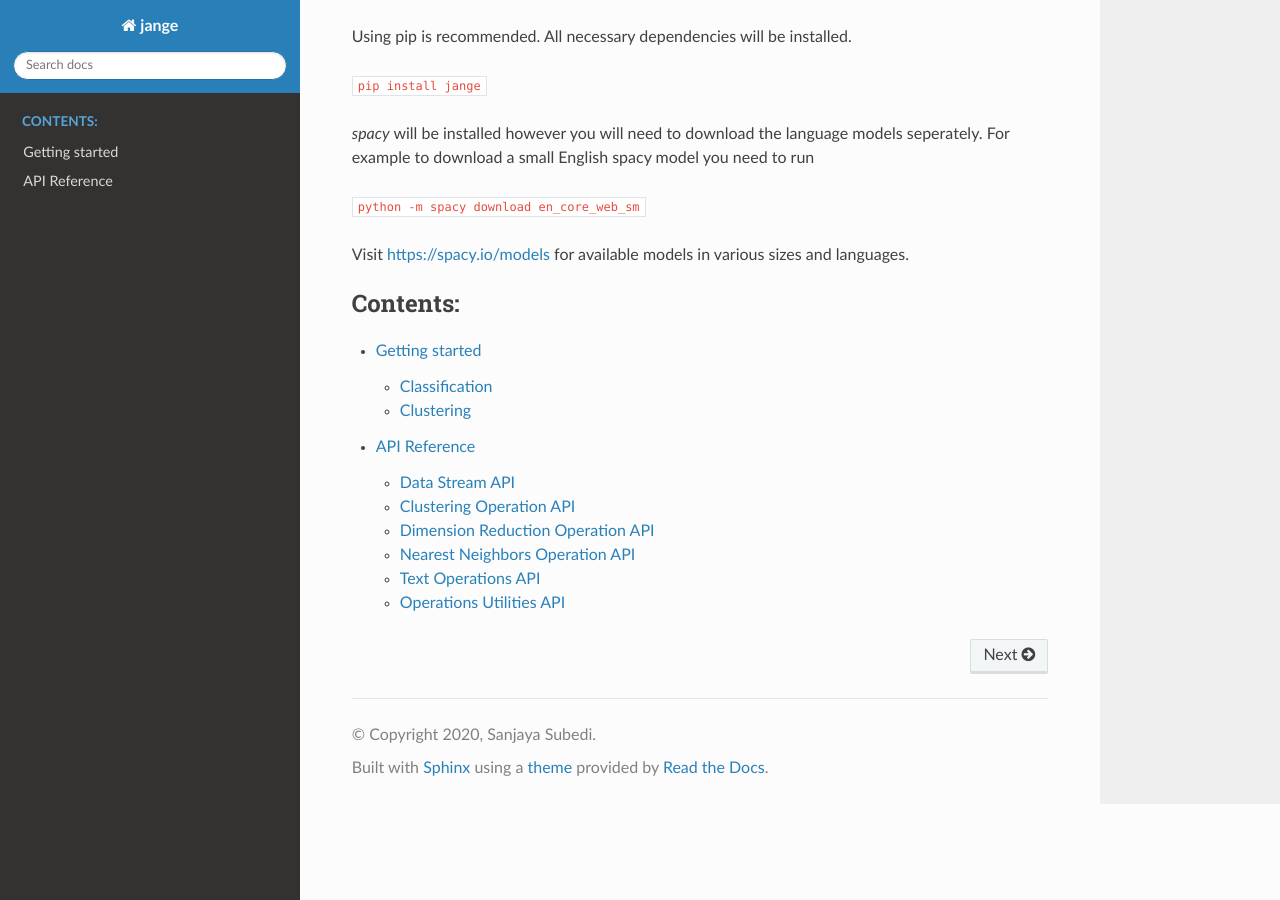
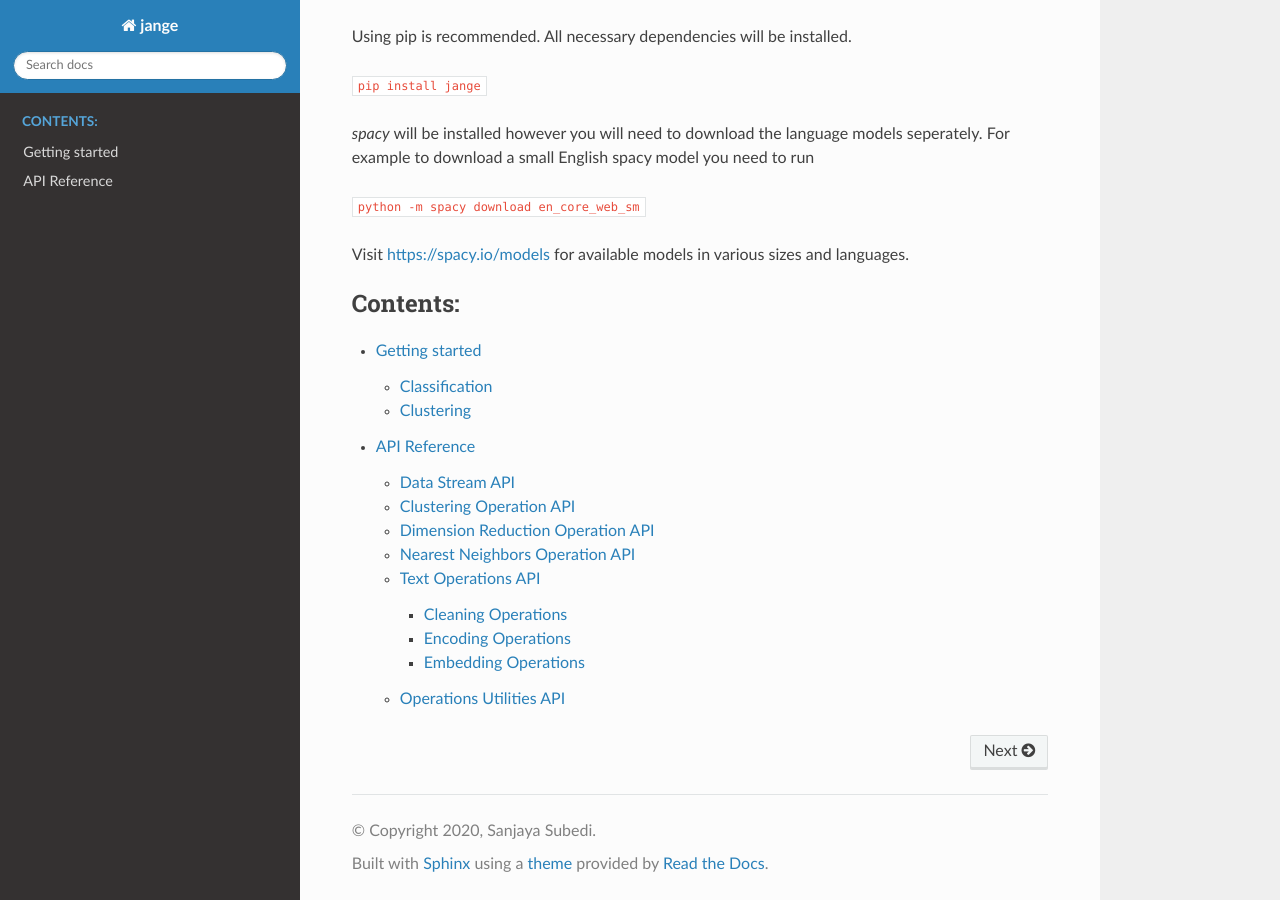
Before and after one commit to jangedoo/jange, a Sphinx documentation site: the page built from docs/source/index.rst, in a window 1280 px wide and 900 px high, scrolled down 1376 px. Built offline with Sphinx 7.4.7 and the Read the Docs theme 2.0.0, drawn with Linux system fonts in a browser that asks for light colours.

```diff
--- a/docs/source/api/ops_text.rst
+++ b/docs/source/api/ops_text.rst
@@ -3,5 +3,18 @@ Text Operations API
 
 .. currentmodule:: jange
 
-.. automodule:: jange.ops.text
+Cleaning Operations
+^^^^^^^^^^^^^^^^^^^
+.. automodule:: jange.ops.text.clean
     :members:
+
+
+Encoding Operations
+^^^^^^^^^^^^^^^^^^^
+.. automodule:: jange.ops.text.encode
+    :members:
+
+Embedding Operations
+^^^^^^^^^^^^^^^^^^^^
+.. automodule:: jange.ops.text.embedding
+    :members:
```
